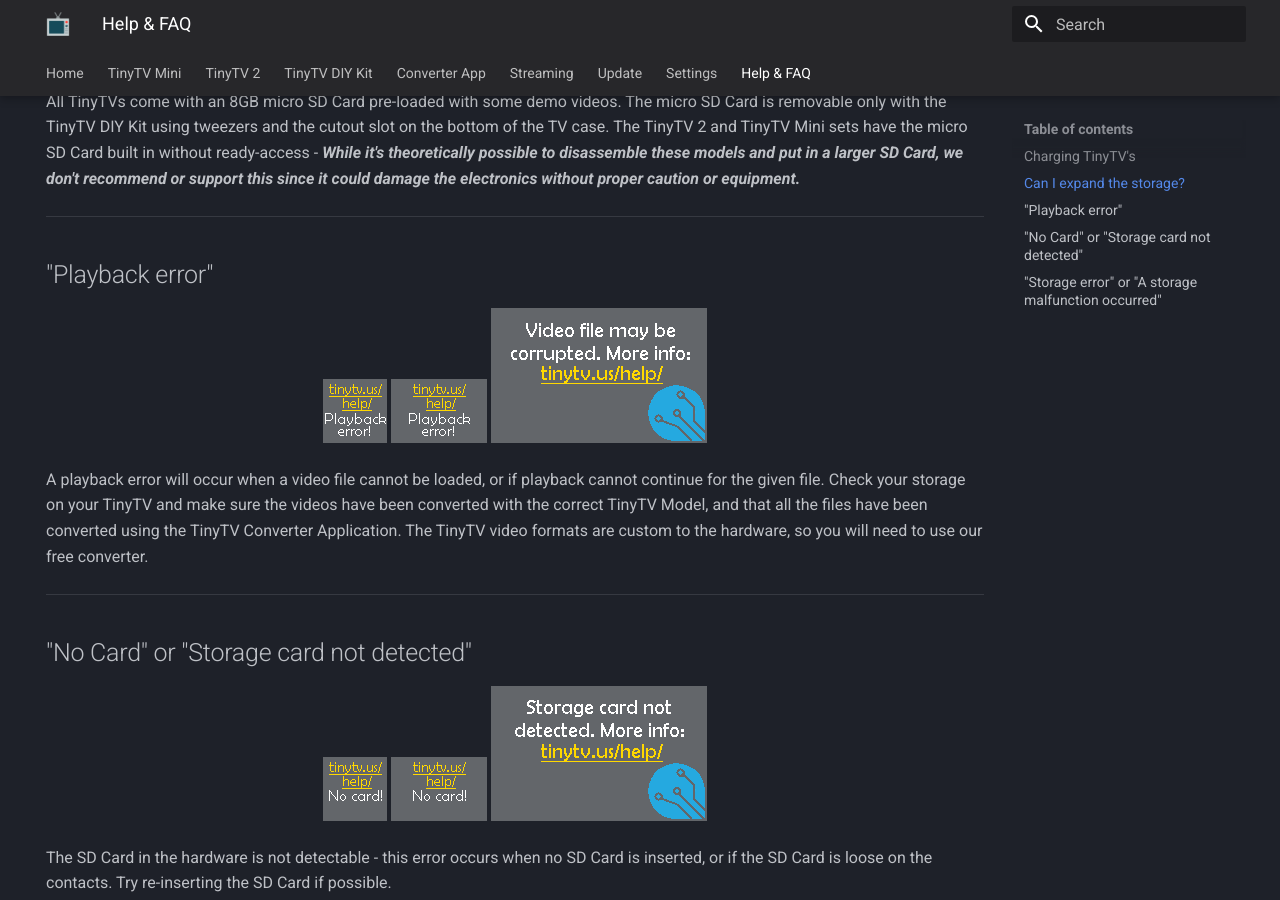
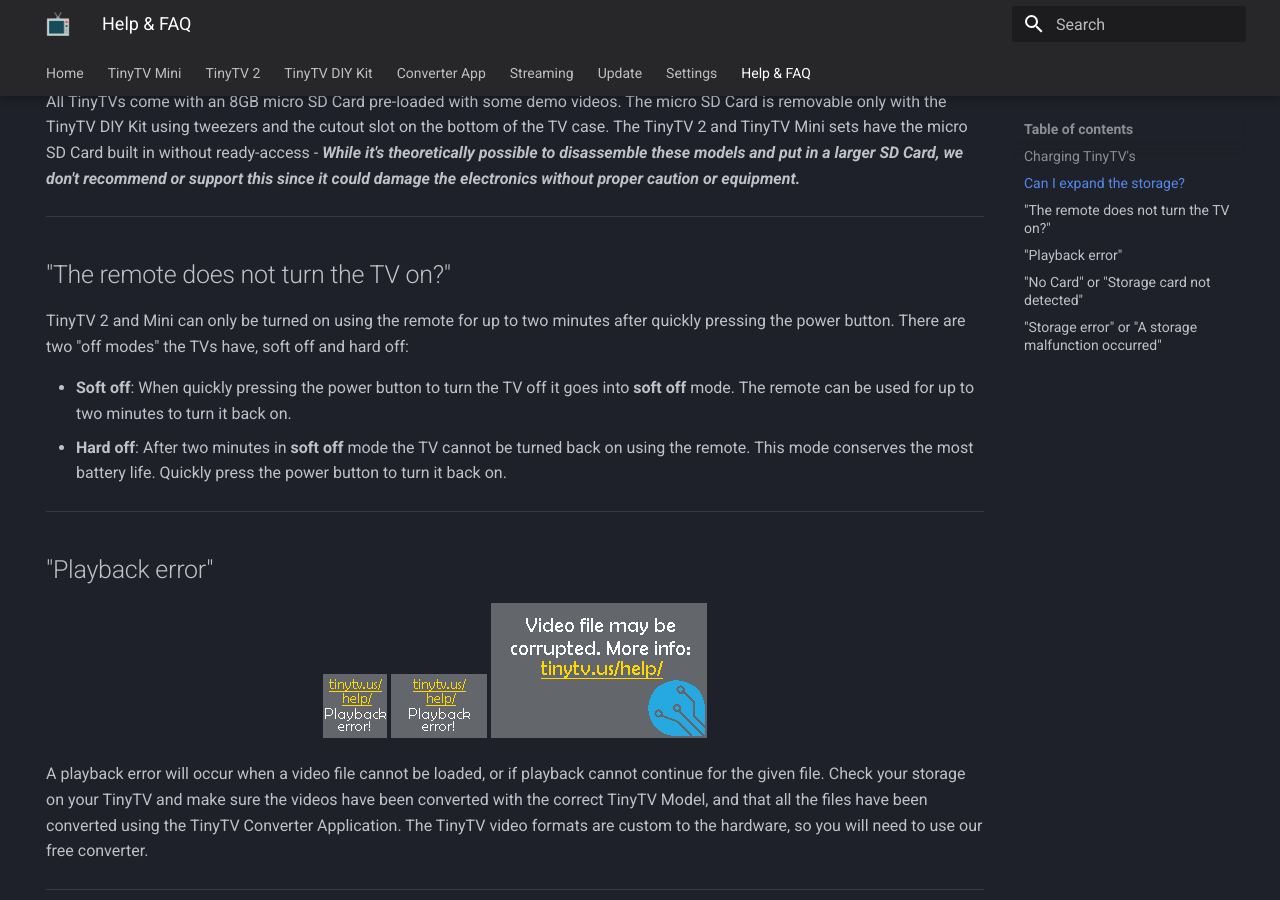
Before and after one commit to TinyCircuits/TinyTV-site, an MkDocs documentation site: the page built from docs/help.md, in a window 1280 px wide and 900 px high, scrolled down 332 px. Built offline with MkDocs 1.6.1 and Material for MkDocs 9.7.7, drawn with Linux system fonts in a browser that asks for light colours.

Commit message:
Update download links, remove section in Mac download, add FAQ for remote and power states

```diff
--- a/docs/help.md
+++ b/docs/help.md
@@ -15,7 +15,14 @@
 
 All TinyTVs come with an 8GB micro SD Card pre-loaded with some demo videos. The micro SD Card is removable only with the TinyTV DIY Kit using tweezers and the cutout slot on the bottom of the TV case. The TinyTV 2 and TinyTV Mini sets have the micro SD Card built in without ready-access - ***While it's theoretically possible to disassemble these models and put in a larger SD Card, we don't recommend or support this since it could damage the electronics without proper caution or equipment.***
 
+---
 
+## "The remote does not turn the TV on?"
+
+TinyTV 2 and Mini can only be turned on using the remote for up to two minutes after quickly pressing the power button. There are two "off modes" the TVs have, soft off and hard off:
+
+  * **Soft off**: When quickly pressing the power button to turn the TV off it goes into **soft off** mode. The remote can be used for up to two minutes to turn it back on.
+  * **Hard off**: After two minutes in **soft off** mode the TV cannot be turned back on using the remote. This mode conserves the most battery life. Quickly press the power button to turn it back on.
 
 ---
 
```
Also changed, not shown: docs/TinyTV-Converter-App.md (+2 -8 lines).
